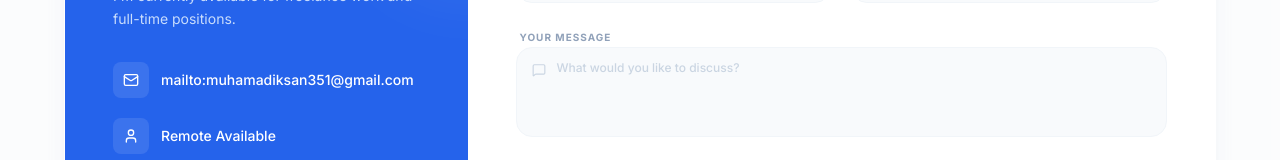
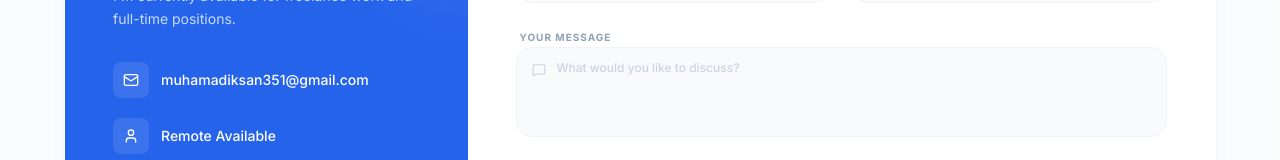
Before and after one commit to MuhamadIksan123/myportfolio, a React (Vite) app: page / in a window 1280 px wide. Shown: the part 5568-5728 px from the top of the page. Built offline with nearby package versions, Linux system fonts and the light colour scheme.

Commit message:
update: contact gmail

```diff
--- a/src/components/Contact.tsx
+++ b/src/components/Contact.tsx
@@ -93,7 +93,7 @@ export default function Contact() {
                       <Mail size={16} />
                     </div>
                     <span className="text-xs md:text-sm font-medium truncate">
-                      {PROFILE.email}
+                      {PROFILE.gmail}
                     </span>
                   </a>
                   <div className="flex items-center gap-3 text-white">
--- a/src/data.ts
+++ b/src/data.ts
@@ -407,6 +407,7 @@ export const PROFILE = {
   role: "Web Developer",
   bio: "Developer with experience building modern, responsive, and scalable web applications using front-end and back-end technologies.",
   email: "mailto:muhamadiksan351@gmail.com",
+  gmail: "muhamadiksan351@gmail.com",
   github: "https://github.com/MuhamadIksan123",
   linkedin: "https://www.linkedin.com/in/muhamadiksan351",
   photo: "photo-profile.png",
```
